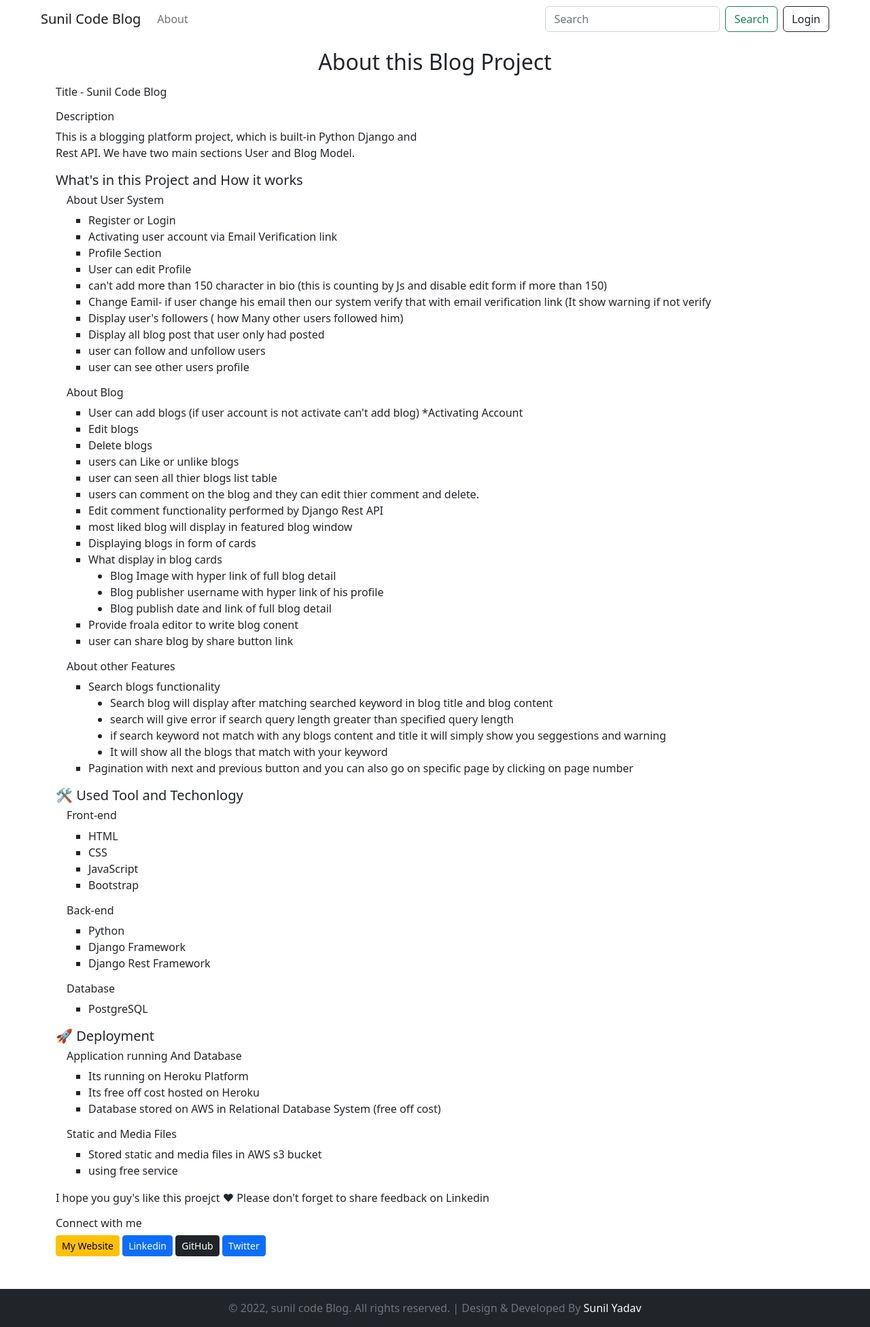
After one commit to sunilyadav-web/Blog-Project, a Django app: page /about in a window 1280 px wide. The commit adds this page. Shown: the whole page at 68% size. Run offline with Django 4.2, Linux system fonts and the light colour scheme; some web fonts are replaced.

Commit message:
added about section and html file

```diff
--- a/miniBlog/urls.py
+++ b/miniBlog/urls.py
@@ -4,6 +4,7 @@ from froala_editor import views
 
 urlpatterns = [
     path('',home,name='home'),
+    path('about',about,name='about'),
     path('login',signin,name='login'),
     path('signup',register,name='register'),
     path('check-username',checkUsername,name='checkusername'),
--- a/miniBlog/views.py
+++ b/miniBlog/views.py
@@ -47,6 +47,8 @@ def home(request):
         print(e)
     return render(request, 'blog/home.html', context)
 
+def about(request):
+    return render(request,'blog/about.html')
 
 def signin(request):
     try:
--- /dev/null
+++ b/templates/blog/about.html
@@ -0,0 +1,128 @@
+{% extends './base.html' %}
+{% block  start%}
+  <header class="text-center my-3">
+    <h2>About this Blog Project</h2>
+  </header>
+  <main class="container mb-5">
+    <div class="project-title mb-3">
+      <h6>Title - Sunil Code Blog</h6>
+    </div>
+    <div class="project-description row">
+      <h6>Description</h6>
+      <div class="col-sm-6 col-12">
+      <p class=" text-justify">This is a blogging platform project, which is built-in Python Django and Rest API. We
+        have two main sections User and Blog Model.</p>
+      </div>
+    </div>
+    <div class="implementation">
+      <h5>What's in this Project and How it works</h5>
+      <div class="ps-3">
+        <h6>About User System</h6>
+        <ul type="square">
+          <li>Register or Login</li>
+          <li>Activating user account via Email Verification link</li>
+          <li>Profile Section</li>
+          <li>User can edit Profile</li>
+          <li>can't add more than 150 character in bio (this is counting by Js and disable edit form if more than 150)</li>
+          <li>Change Eamil- if user change his email then our system verify that with email verification link (It show warning if not verify</li>
+          <li>Display user's followers ( how Many other users followed him)</li>
+          <li>Display all blog post that user only had posted</li>
+          <li>user can follow and unfollow users</li>
+          <li>user can see other users profile</li>
+        </ul>
+      </div>
+      <div class="ps-3">
+        <h6>About Blog</h6>
+        <ul type="square">
+          <li>User can add blogs (if user account is not activate can't add blog) *Activating Account</li>
+          <li>Edit blogs</li>
+          <li>Delete blogs</li>
+          <li>users can Like or unlike blogs</li>
+          <li>user can seen all thier blogs list table</li>
+          <li>users can comment on the blog and they can edit thier comment and delete.</li>
+          <li>Edit comment functionality performed by Django Rest API</li>
+          <li>most liked blog will display in featured blog window</li>
+          <li>Displaying blogs in form of cards</li>
+          <li>What display in blog cards
+            <ul type="disc">
+              <li>Blog Image with hyper link of full blog detail</li>
+              <li>Blog publisher username with hyper link of his profile</li>
+              <li>Blog publish date and link of full blog detail</li>
+            </ul>
+          </li>
+          <li>Provide froala editor to write blog conent</li>
+          <li>user can share blog by share button link </li>
+        </ul>
+      </div>
+      <div class="ps-3">
+        <h6>About other Features</h6>
+        <ul type="square">
+          <li>Search blogs functionality
+            <ul type="disc">
+              <li>Search blog will display after matching searched keyword in blog title and blog content</li>
+              <li>search will give error if search query length greater than specified query length</li>
+              <li>if search keyword not match with any blogs content and title it will simply show you seggestions and warning</li>
+              <li>It will show all the blogs that match with your keyword</li>
+            </ul>
+          </li>
+          <li>Pagination with next and previous button and you can also go on specific page by clicking on page number</li>
+        </ul>
+      </div>
+    </div>
+    <div class="">
+      <h5>🛠️ Used Tool and Techonlogy</h5>
+      <div class="ps-3">
+        <h6>Front-end</h6>
+        <ul type="square">
+          <li>HTML</li>
+          <li>CSS</li>
+          <li>JavaScript</li>
+          <li>Bootstrap</li>
+        </ul>
+      </div>
+      <div class="ps-3">
+        <h6>Back-end</h6>
+        <ul type="square">
+          <li>Python</li>
+          <li>Django Framework</li>
+          <li>Django Rest Framework</li>
+        </ul>
+      </div>
+      <div class="ps-3">
+        <h6>Database</h6>
+        <ul type="square">
+          <li>PostgreSQL</li>
+        </ul>
+      </div>
+    </div>
+    <div>
+      <h5>🚀 Deployment</h5>
+      <div class="ps-3">
+        <h6>Application running And Database</h6>
+        <ul type="square">
+          <li>Its running on Heroku Platform</li>
+          <li>Its free off cost hosted on Heroku</li>
+          <li>Database stored on AWS in Relational Database System (free off cost)</li>
+        </ul>
+      </div>
+      <div class="ps-3">
+        <h6>Static and Media Files</h6>
+        <ul type="square">
+          <li>Stored static and media files in AWS s3 bucket</li>
+          <li>using free service</li>
+        </ul>
+      </div>
+    </div>
+    <p>
+      I hope you guy's like this proejct ❤ Please don't forget to share feedback on Linkedin
+    </p>
+  <div>
+   <h6>Connect with me</h6>
+    <a target="_blank" href="https://sunilyadav.netlify.app/" class="text-decoration-none  btn btn-sm btn-warning">My Website</a>
+    <a target="_blank" href="https://www.linkedin.com/in/sunilyadavcode/" class="text-decoration-none  btn btn-sm btn-primary">Linkedin</a>
+    <a target="_blank" href="https://github.com/sunilyadav-web" class="text-decoration-none btn btn-sm btn-dark ">GitHub</a>
+    <a target="_blank" href="https://twitter.com/sunilcode" class="text-decoration-none btn btn-sm btn-primary">Twitter</a>
+
+  </div>
+  </main>
+  {% endblock  %}
--- a/templates/blog/base.html
+++ b/templates/blog/base.html
@@ -45,6 +45,9 @@
         </button>
         <div class="collapse navbar-collapse" id="navbarSupportedContent">
           <ul class="navbar-nav me-auto mb-2 mb-lg-0">
+            <li class="nav-item">
+              <a href="{% url 'about' %}" class="nav-link">About</a>
+            </li>
             {% if request.user.is_authenticated %}
             <li class="nav-item">
               <a class="nav-link" href="{% url 'addblog' %}">Add Blog</a>
```
